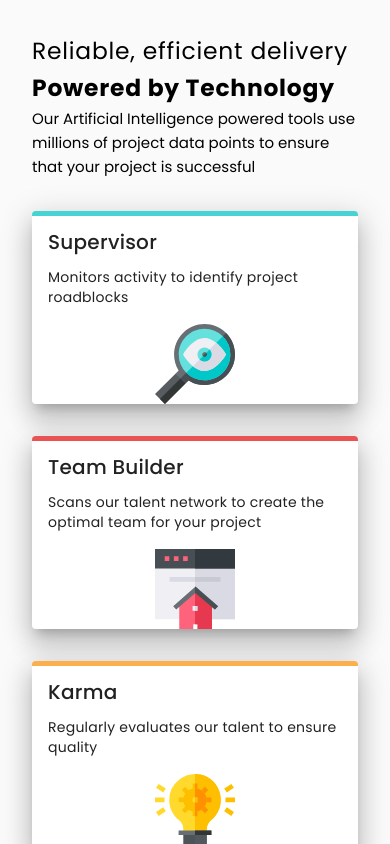
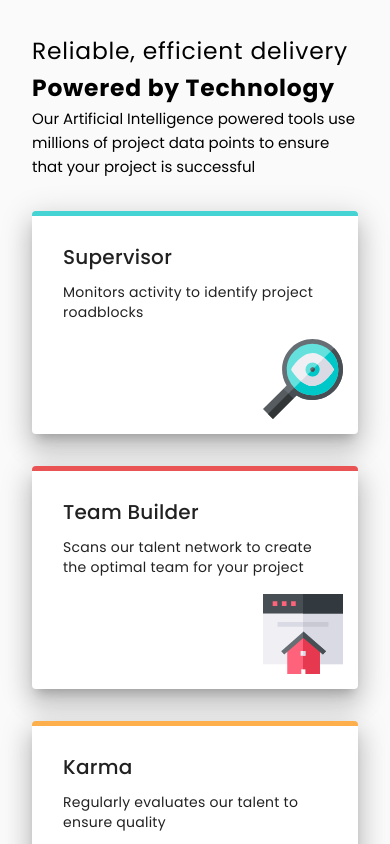
Before and after one commit to Mary2021/four-card-feature-section, a Vue app: page / in a window 390 px wide. Shown: the top 844 px of the page. Built offline with nearby package versions, Linux system fonts and the light colour scheme.

Commit message:
add style for mobile view v-card

```diff
--- a/src/assets/main.css
+++ b/src/assets/main.css
@@ -28,6 +28,17 @@ h1 {
   font-weight: bold;
 }
 
+.v-card {
+  border-top-width: thick !important;
+  padding: 1em !important;
+}
+
+.v-img__img {
+  display: flex !important;
+  position: unset !important;
+  width: unset !important;
+}
+
 @media (hover: hover) {
   a:hover {
     background-color: hsla(160, 100%, 37%, 0.2);
--- a/src/components/CardSection.vue
+++ b/src/components/CardSection.vue
@@ -44,7 +44,7 @@ export default {
     :food-title="card.title"
     :food-text="card.text"
     class="mx-auto my-8"
-    :style="{ borderColor: card.borderColor, borderTopWidth: 'thick !important' }"
+    :style="{ borderColor: card.borderColor }"
     elevation="16"
     max-width="344"
   >
```
